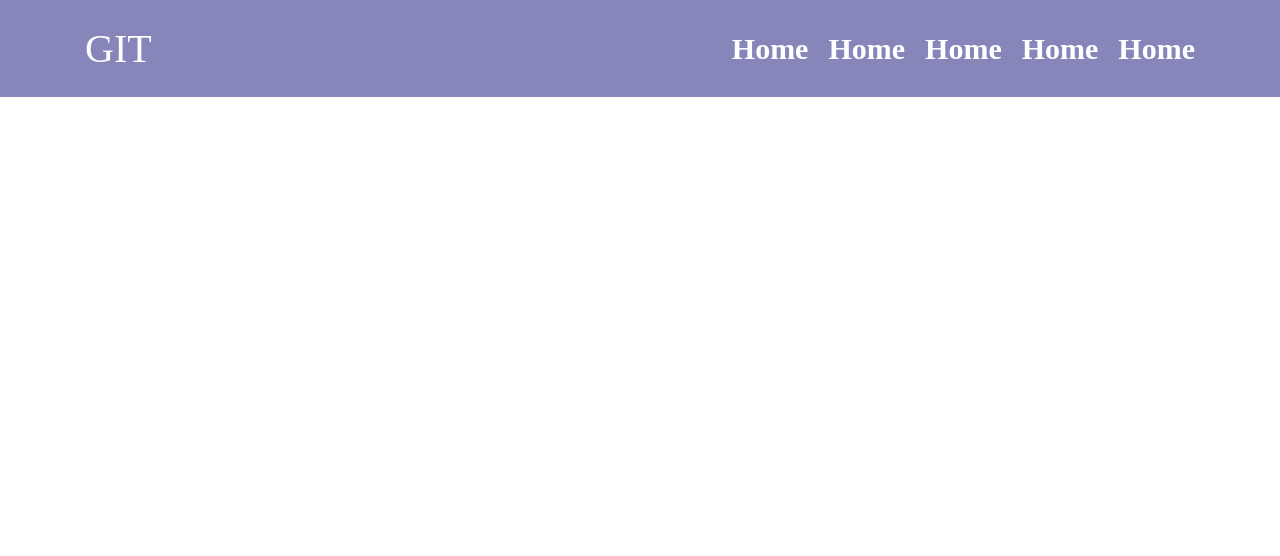
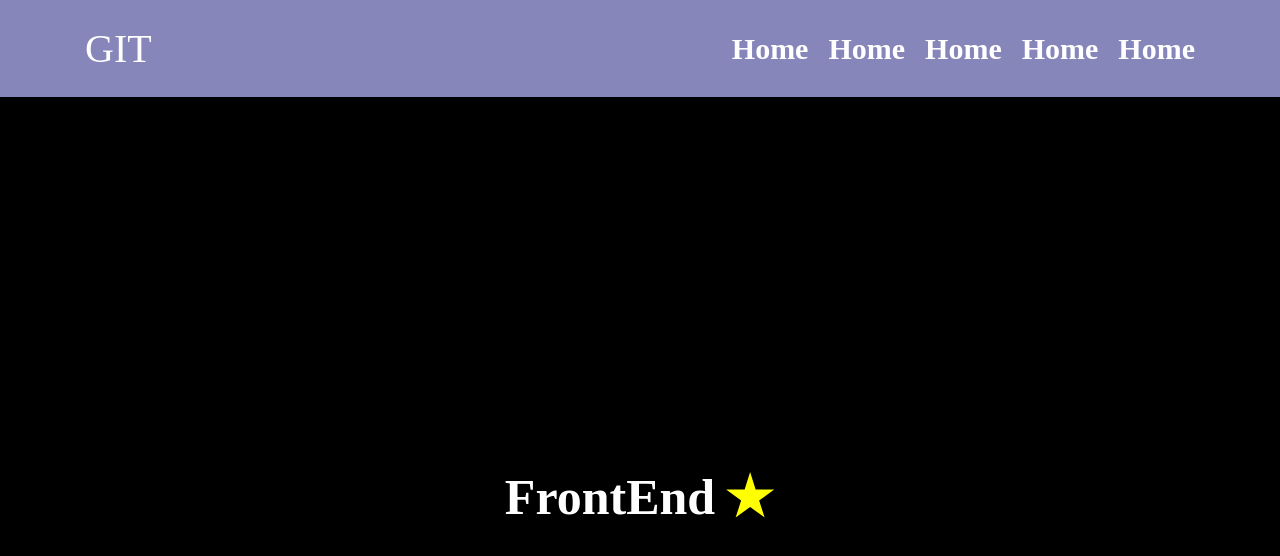
Before and after one commit to DCLDM/smth19-30, a plain HTML site: page index.html in a window 1280 px wide. Drawn offline with Linux system fonts and the light colour scheme.

Commit message:
stajer first save

```diff
--- a/index.html
+++ b/index.html
@@ -24,6 +24,10 @@
                 </div>
             </div>
         </nav>
+        <div class="header__content">
+            <h1>FrontEnd</h1>
+            <div class="star"></div>
+        </div>
     </header>
 </body>
 </html>
--- a/style/style.css
+++ b/style/style.css
@@ -38,3 +38,22 @@ ul {
     color: white;
     font-weight: 700;
 }
+
+.header__content {
+    height: 800px;
+    background: black;
+    display: flex;
+    justify-content: center;
+    align-items: center;
+}
+.header__content h1 {
+    color: white;
+    font-size: 50px;
+}
+.star {
+    background: yellow;
+    margin-left: 10px;
+    clip-path: polygon(50% 0%, 61% 35%, 98% 35%, 68% 57%, 79% 91%, 50% 70%, 21% 91%, 32% 57%, 2% 35%, 39% 35%);
+    width: 50px;
+    height: 50px;
+}
```
